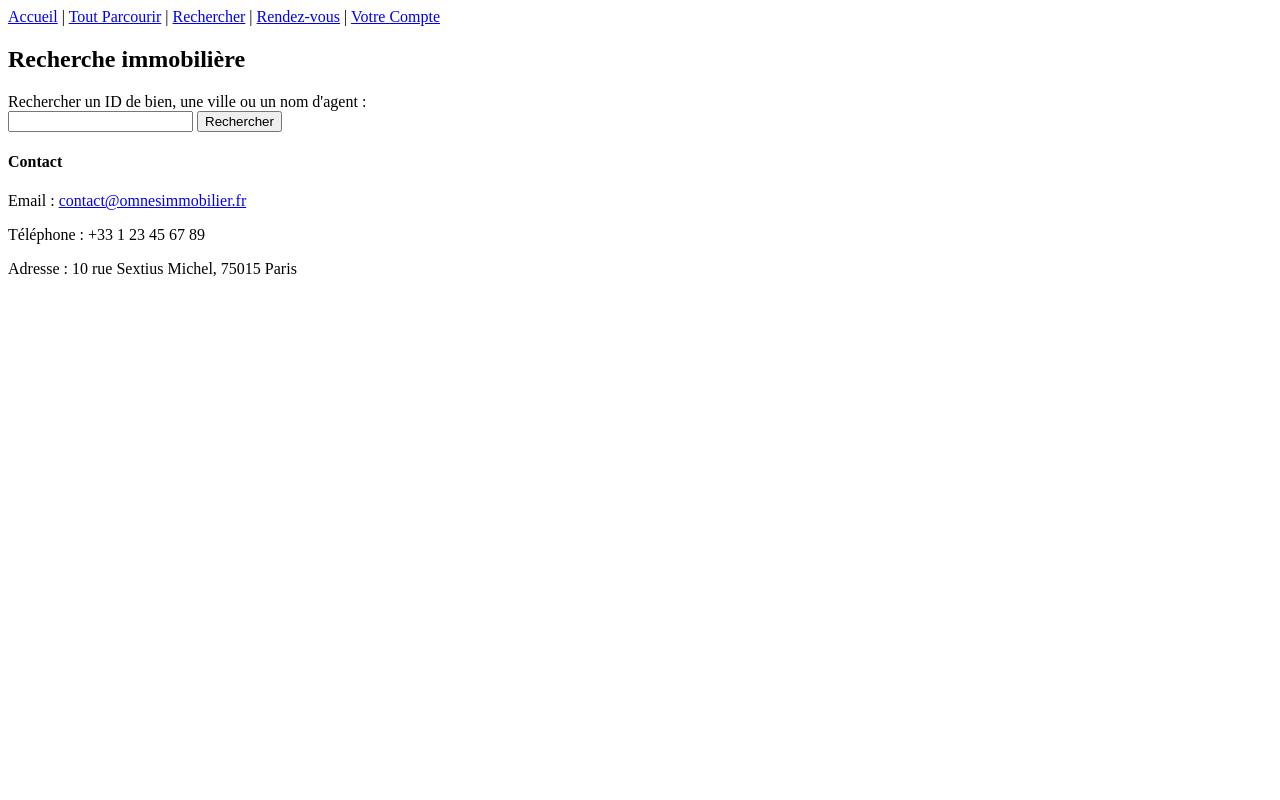
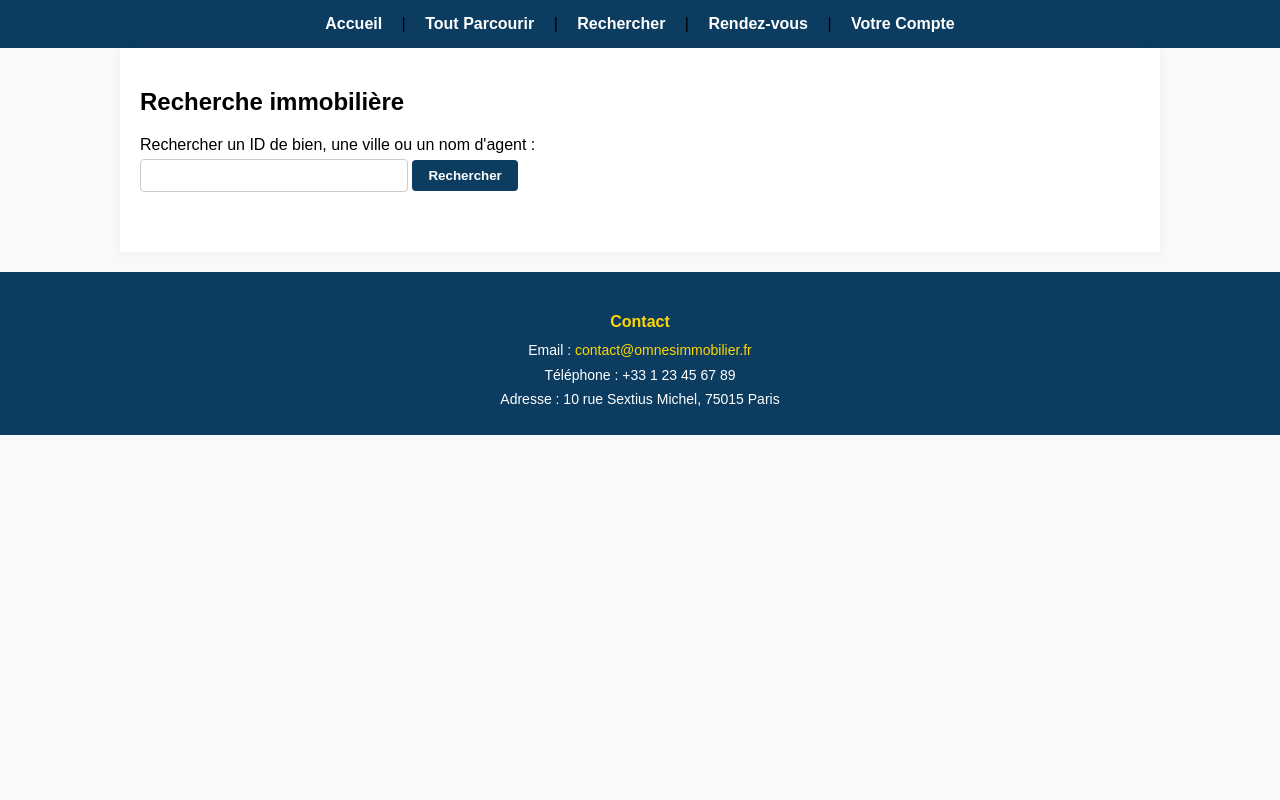
Before and after one commit to paulhenrycte/ECE-WEB-DYNAMIQUE-INGE2-TD12-GRP3, a PHP site: page /rechercher.php in a window 1280 px wide. Run offline with PHP 8.4, Linux system fonts and the light colour scheme.

```diff
--- a/style.css
+++ b/style.css
@@ -1,3 +1,164 @@
+/* ===== NAVIGATION PRINCIPALE ===== */
+nav {
+    background-color: #0c3c60;
+    padding: 15px;
+    text-align: center;
+}
+
+nav a {
+    color: white;
+    text-decoration: none;
+    margin: 0 15px;
+    font-weight: bold;
+    font-size: 16px;
+    transition: color 0.3s;
+}
+
+nav a:hover {
+    color: #ffd700;
+}
+
+/* ===== FOOTER ===== */
+#footer {
+    background-color: #0c3c60;
+    color: white;
+    text-align: center;
+    padding: 20px 15px;
+    margin-top: 20px;
+    font-size: 14px;
+}
+
+#footer h4 {
+    margin-bottom: 10px;
+    font-size: 16px;
+    color: #ffd700;
+}
+
+#footer p {
+    margin: 5px 0;
+    line-height: 1.4;
+}
+
+#footer a {
+    color: #ffd700;
+    text-decoration: none;
+}
+
+#footer a:hover {
+    text-decoration: underline;
+}
+
+/* ===== STRUCTURE GÉNÉRALE ===== */
+html, body {
+    height: 100%;
+    margin: 0;
+    font-family: Arial, sans-serif;
+}
+
+body {
+    background-color: #f9f9f9;
+    margin: 0;
+}
+
+#wrapper {
+    max-width: 1000px;
+    margin: auto;
+    background-color: white;
+    padding: 20px;
+    box-shadow: 0 0 10px rgba(0,0,0,0.05);
+}
+
+/* ===== CARTES DE BIENS ===== */
+.carte {
+    border: 1px solid #ccc;
+    padding: 15px;
+    margin-bottom: 20px;
+    display: flex;
+    justify-content: space-between;
+    align-items: center;
+    background-color: #fff;
+    transition: box-shadow 0.3s;
+}
+
+.carte:hover {
+    box-shadow: 0 0 10px rgba(0,0,0,0.1);
+}
+
+.carte img {
+    max-width: 150px;
+    height: auto;
+    border-radius: 4px;
+}
+
+.infos {
+    flex: 2;
+    padding-left: 20px;
+}
+
+.agent {
+    flex: 1;
+    text-align: right;
+    font-size: 14px;
+    color: #444;
+}
+
+/* ===== LIENS GÉNÉRAUX ===== */
+a {
+    text-decoration: none;
+    color: inherit;
+}
+
+/* ===== FORMULAIRES ===== */
+form {
+    margin-bottom: 30px;
+}
+
+input[type=text],
+select {
+    padding: 8px;
+    margin-top: 5px;
+    margin-bottom: 10px;
+    width: 250px;
+    border: 1px solid #ccc;
+    border-radius: 4px;
+}
+
+input[type=submit] {
+    padding: 8px 16px;
+    background-color: #0c3c60;
+    color: white;
+    border: none;
+    border-radius: 4px;
+    cursor: pointer;
+    font-weight: bold;
+}
+
+input[type=submit]:hover {
+    background-color: #084067;
+}
+
+/* ===== FICHE BIEN ===== */
+.fiche-bien {
+    max-width: 800px;
+    margin: auto;
+    border: 1px solid #ccc;
+    padding: 20px;
+}
+
+.fiche-bien img {
+    width: 100%;
+    height: auto;
+    margin-bottom: 20px;
+}
+
+.fiche-bien h1 {
+    margin-bottom: 10px;
+}
+
+.fiche-bien p {
+    margin: 5px 0;
+}
+
 /* ===== CARROUSEL ===== */
 .section-carrousel {
     text-align: center;
```
